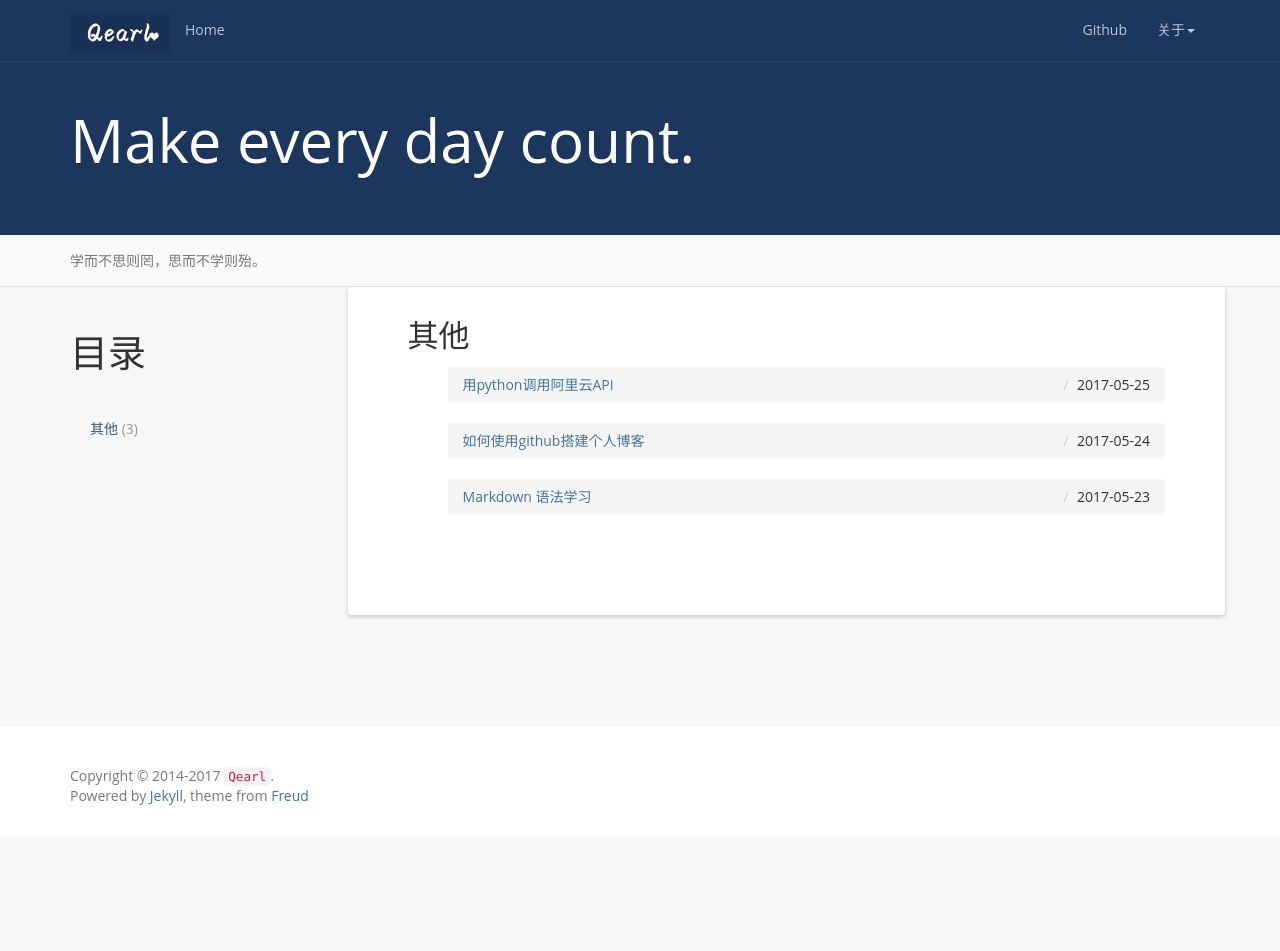
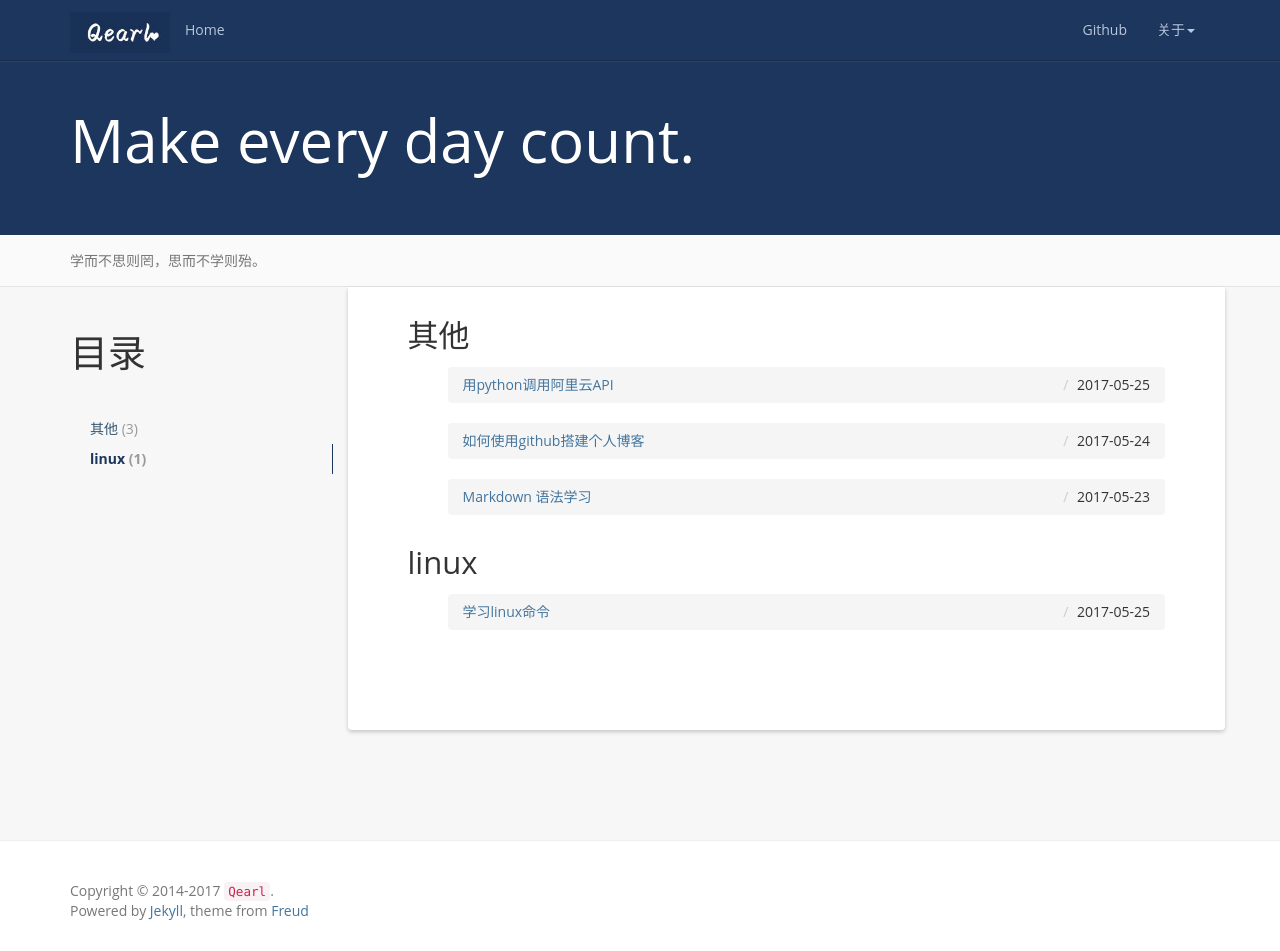
Before and after one commit to eleens/blog, a Jekyll site: the page built from tag/index.html, in a window 1280 px wide and 951 px high. Built offline with Jekyll 4.4.1, drawn with Linux system fonts in a browser that asks for light colours; nearby versions of some CDN libraries; Markdown is read by kramdown in place of the engine named in the settings; comment, search, counter and statistics services are not loaded; some of the changed lines change nothing that is shown.

Commit message:
add the document of learn linux command

```diff
--- a/_config.yml
+++ b/_config.yml
@@ -22,9 +22,6 @@ highlighter: Pygments
 
 # Build settings
 markdown: kramdown
-markdown: redcarpet
-redcarpet:
-    extensions: ["tables"]
 
 baidu_analysis: 94be4b0f9fc5d94cc0d0415ea6761ae9
 
--- /dev/null
+++ b/_posts/2017-05-26-learn-linux-commands.md
@@ -0,0 +1,144 @@
+---
+layout: post
+title: 学习linux命令
+date: 2017-05-25 13:12:01 +0800
+categories: document
+tag: linux
+---
+
+* content
+{:toc}
+
+### 命令格式
+
+
+    command [-options] parameter1 parameter2 ....
+
+    命令 选项 参数（1） 参数（2）...
+
+### 基础常识
+
++ man command  查看command 命令的操作说明
++ man 1-7 man
++ man -f man
++ man -k man
++ info info
+
+### 热键
+
++ Tab键   命令补全、文件补齐
++ Ctrl+c  中断目前程序的按键
++ Ctrl+d  断开连接，相当于exit
+
+### ls 命令  查看文件夹下面的文件
+
+
+ls  [-al/-a -l] [文件夹目录]  #查看目录下所有显示文件，加上参数 al，表示查看所有文件，包括隐藏的文件
+
+    [root@vs-controller ~]# ls /home/
+    proxy  tem.py  vs_cloud  vscloud-dashboard-mariadb.spec
+    [root@vs-controller ~]# ls -al /home/
+    total 32
+    drwxr-xr-x.  3 root     root        83 May 18 16:51 .
+    dr-xr-xr-x. 18 root     root      4096 May 16 12:48 ..
+    -rw-r--r--   1 root     root        75 May 15 09:14 proxy
+    -rw-r--r--   1 root     root       676 May 18 16:51 tem.py
+    drwxr-xr-x. 22 vs_cloud vs_cloud  4096 May 25 20:06 vs_cloud
+    -rwxr-x---   1 root     root     15714 May  8 19:36 vscloud-dashboard-mariadb.spec
+    [root@vs-controller ~]# ls -a -l /home/
+    total 32
+    drwxr-xr-x.  3 root     root        83 May 18 16:51 .
+    dr-xr-xr-x. 18 root     root      4096 May 16 12:48 ..
+    -rw-r--r--   1 root     root        75 May 15 09:14 proxy
+    -rw-r--r--   1 root     root       676 May 18 16:51 tem.py
+    drwxr-xr-x. 22 vs_cloud vs_cloud  4096 May 25 20:06 vs_cloud
+    -rwxr-x---   1 root     root     15714 May  8 19:36 vscloud-dashboard-mariadb.spec
+    [root@vs-controller ~]# ls        -al /home/
+    total 32
+    drwxr-xr-x.  3 root     root        83 May 18 16:51 .
+    dr-xr-xr-x. 18 root     root      4096 May 16 12:48 ..
+    -rw-r--r--   1 root     root        75 May 15 09:14 proxy
+    -rw-r--r--   1 root     root       676 May 18 16:51 tem.py
+    drwxr-xr-x. 22 vs_cloud vs_cloud  4096 May 25 20:06 vs_cloud
+    -rwxr-x---   1 root     root     15714 May  8 19:36 vscloud-dashboard-mariadb.spec
+
+### LANG  设置语言
+
+注意：用下述方式设置语言只是在当次登录有效
+
+    [root@vs-controller ~]# echo $LANG
+    en_US.UTF-8
+    [root@vs-controller ~]# LANG=zh_CN    #注意=号前后都没有空格
+    [root@vs-controller ~]# echo $LANG
+    zh_CN
+
+### date 查看当前系统日期时间
+
+    [root@vs-controller ~]# date
+    Fri May 26 09:27:38 CST 2017
+    [root@vs-controller ~]# date +%Y/%m/%d/
+    2017/05/26/
+    [root@vs-controller ~]# date +%Y/%m/%d/%H:%M
+    2017/05/26/09:27
+
+### cal 日历
+
+cal [[month] year]   查看某年某月的日历
+
+    [root@vs-controller ~]# cal
+          May 2017
+    Su Mo Tu We Th Fr Sa
+        1  2  3  4  5  6
+     7  8  9 10 11 12 13
+    14 15 16 17 18 19 20
+    21 22 23 24 25 26 27
+    28 29 30 31
+
+    [root@vs-controller ~]# cal 12 2009
+        December 2009
+    Su Mo Tu We Th Fr Sa
+           1  2  3  4  5
+     6  7  8  9 10 11 12
+    13 14 15 16 17 18 19
+    20 21 22 23 24 25 26
+    27 28 29 30 31
+
+### bc  计算器
+
+注意：默认的bc除法是仅输出整数的，如果要输出小数，要设置**scale=number**（number代表保留的小数点位数）
+
+    [root@vs-controller ~]# bc
+    bc 1.06.95
+    Copyright 1991-1994, 1997, 1998, 2000, 2004, 2006 Free Software Foundation, Inc.
+    This is free software with ABSOLUTELY NO WARRANTY.
+    For details type `warranty'.
+    1+56
+    57
+    56-50+2
+    8
+    9/3
+    3
+    3/9
+    0
+    quit
+    [root@vs-controller ~]# bc
+    bc 1.06.95
+    Copyright 1991-1994, 1997, 1998, 2000, 2004, 2006 Free Software Foundation, Inc.
+    This is free software with ABSOLUTELY NO WARRANTY.
+    For details type `warranty'.
+    scale=3
+    3/9
+    .333
+
+### 查看系统的使用状态
+
++ who 查看目前谁在线
++ netstat -a 查看网络的联机状态
++ ps -aux 查看后台执行的程序
+
+### 关机
++ sync 将数据同步写入到硬盘
++ shutdown 关机
++ reboot   重启
++ halt     关机
++ poweroff  关机
```
